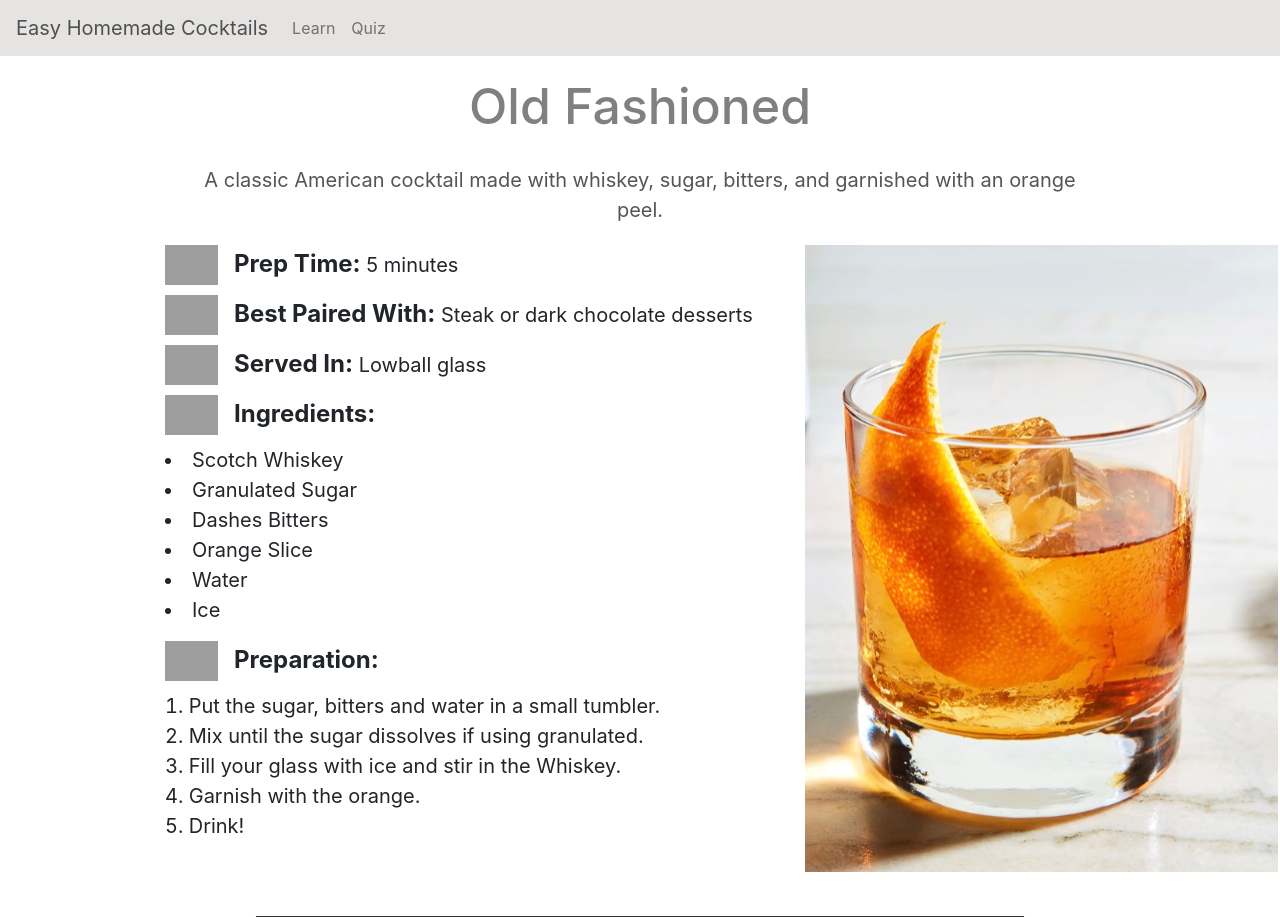
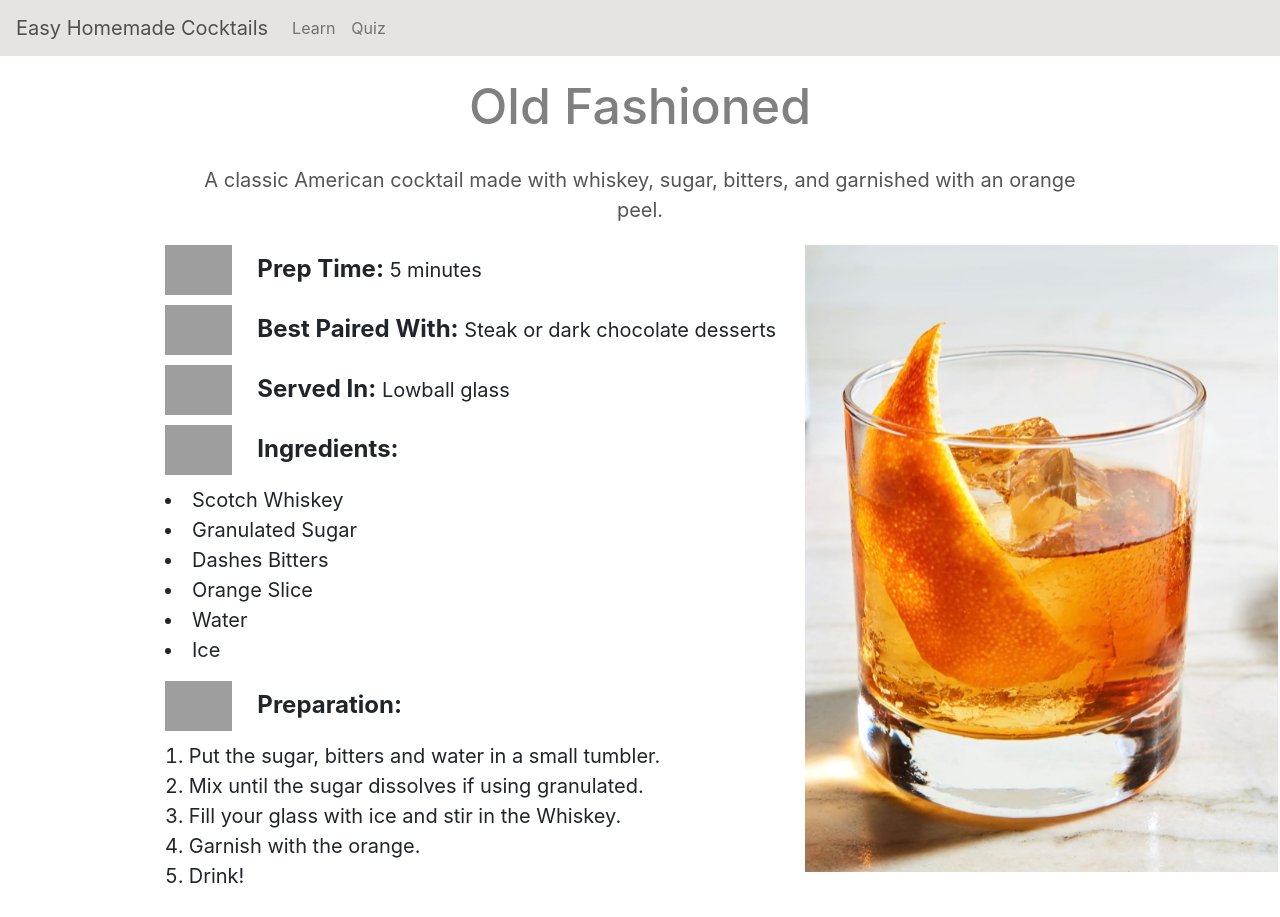
Before and after one commit to MayRamati/COMS4170-Project, a Flask app: page /learn/1 in a window 1280 px wide. Shown: the top 917 px of the page. Run offline with Flask 3, Linux system fonts and the light colour scheme; some libraries are stand-ins or nearby versions; grey boxes are pictures that could not be loaded.

Commit message:
CSS repair

```diff
--- a/static/learn.css
+++ b/static/learn.css
@@ -63,8 +63,8 @@ ul, ol {
 }
 
 .title-icon {
-    height: 40px;
-    margin-right: 10px;
+    height: 50px;
+    margin-right: 20px;
     vertical-align: middle;
 }
 
```
